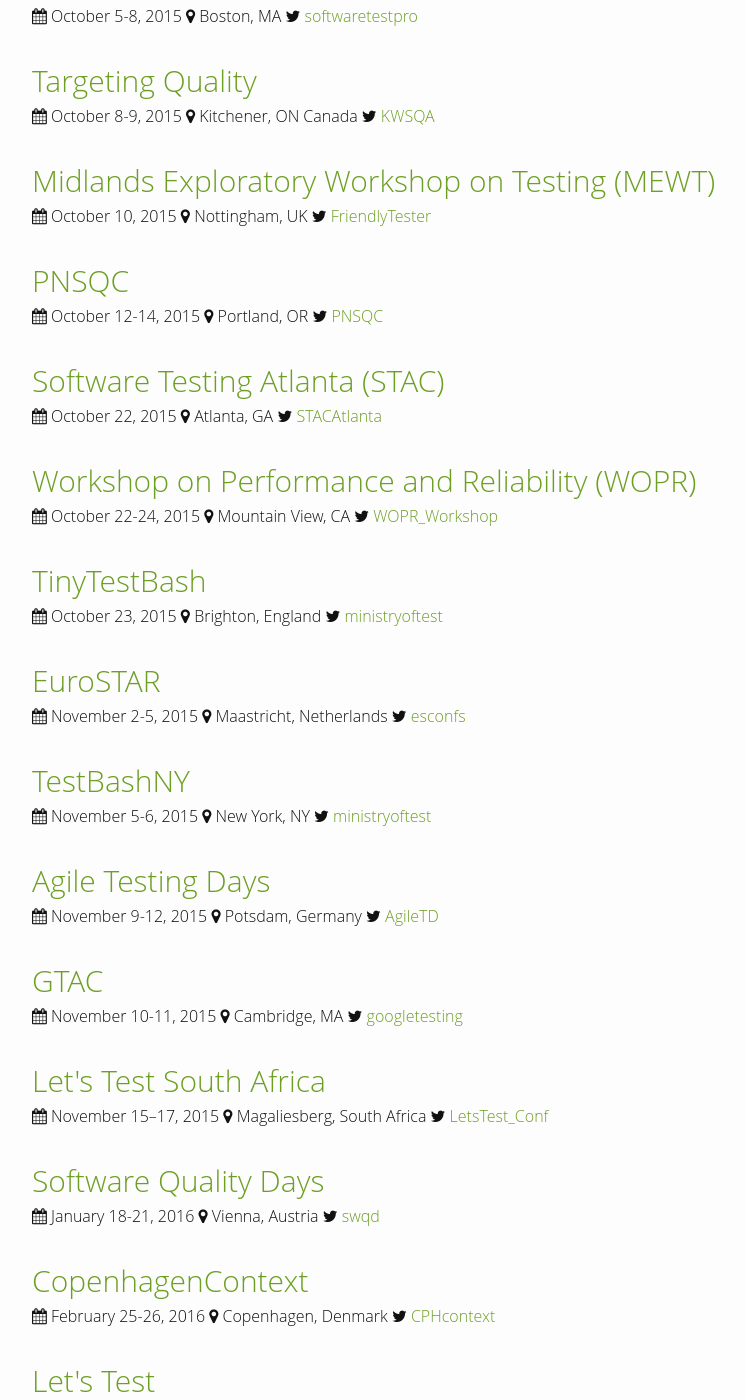
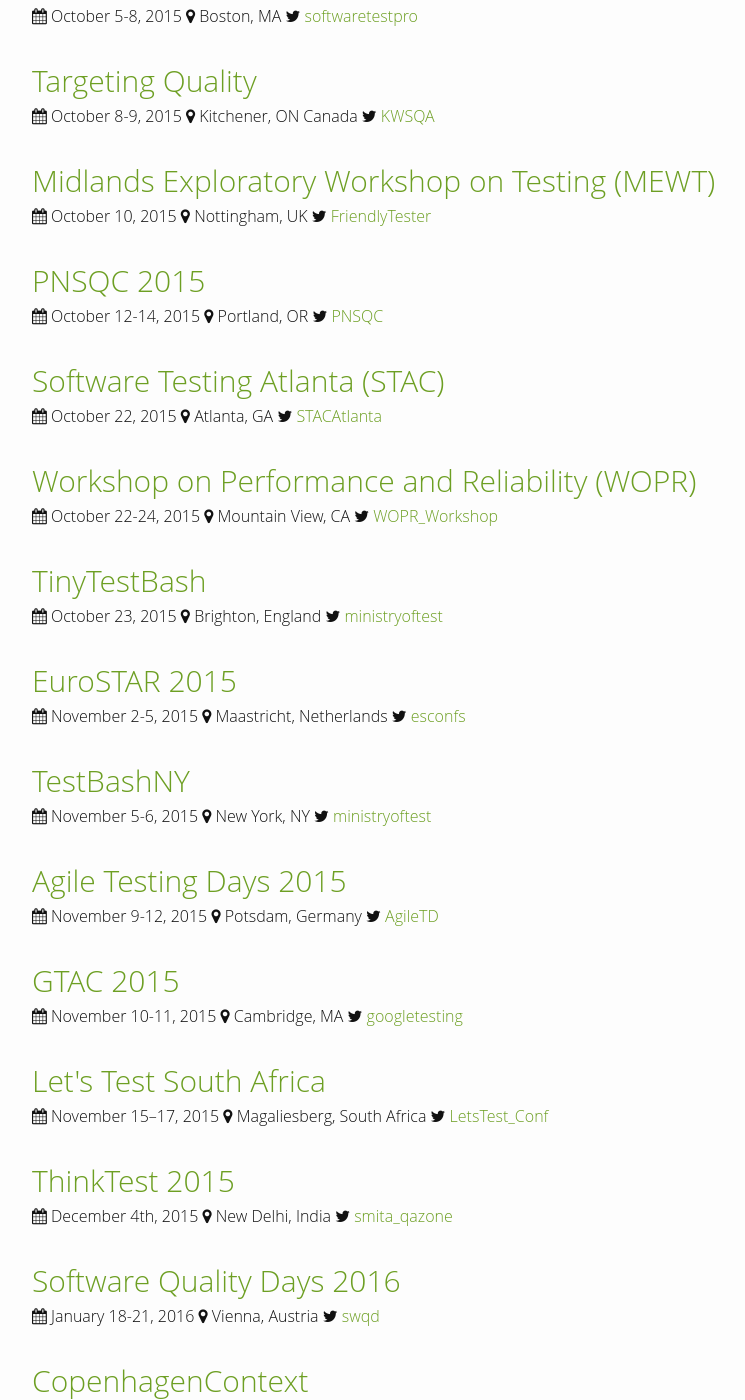
Before and after one commit to TestingConferences/testingconferences.github.io, a Jekyll site: the page built from index.html, in a window 1280 px wide and 1400 px high, scrolled down 695 px. Shown: the whole window, without its empty margins (238-983 px from the left). Built offline with Jekyll 4.4.1, drawn with Linux system fonts in a browser that asks for light colours; some of the changed text lies outside the part shown.

Commit message:
Added ThinkTest 2015

```diff
--- a/_data/current.yml
+++ b/_data/current.yml
@@ -29,7 +29,7 @@
   url: http://www.citconf.com/annarbor2015/index.html
   twitter: citcon
 
-- name: STPCon Fall
+- name: STPCon Fall 2015
   location: Boston, MA
   dates: "October 5-8, 2015"
   url: http://www.stpcon.com
@@ -49,7 +49,7 @@
   url: https://mewtblog.wordpress.com/2015/07/05/mewt4-call-for-papers/
   twitter: FriendlyTester
 
-- name: PNSQC
+- name: PNSQC 2015
   location: Portland, OR
   dates: "October 12-14, 2015"
   url: http://www.pnsqc.org/2015-conference/
@@ -76,7 +76,7 @@
   url: http://www.ministryoftesting.com/training-events/tinytestbash2015/
   twitter: ministryoftest
 
-- name: EuroSTAR
+- name: EuroSTAR 2015
   location: Maastricht, Netherlands
   dates: "November 2-5, 2015"
   url: http://conference.eurostarsoftwaretesting.com/
@@ -89,13 +89,13 @@
   url: http://www.ministryoftesting.com/training-events/testbashny/
   twitter: ministryoftest
 
-- name: Agile Testing Days
+- name: Agile Testing Days 2015
   location: Potsdam, Germany
   dates: "November 9-12, 2015"
   url: http://www.agiletestingdays.com/
   twitter: AgileTD
 
-- name: GTAC
+- name: GTAC 2015
   location: Cambridge, MA
   dates: "November 10-11, 2015"
   url: https://developers.google.com/google-test-automation-conference/
@@ -107,7 +107,13 @@
   url: http://lets-test.com/?page_id=4070
   twitter: LetsTest_Conf
 
-- name: Software Quality Days
+- name: ThinkTest 2015
+  location: New Delhi, India
+  dates: "December 4th, 2015"
+  url: http://www.confengine.com/thinktest-2015
+  twitter: smita_qazone
+
+- name: Software Quality Days 2016
   location: Vienna, Austria
   dates: "January 18-21, 2016"
   url: http://2016.software-quality-days.com/en/
```
